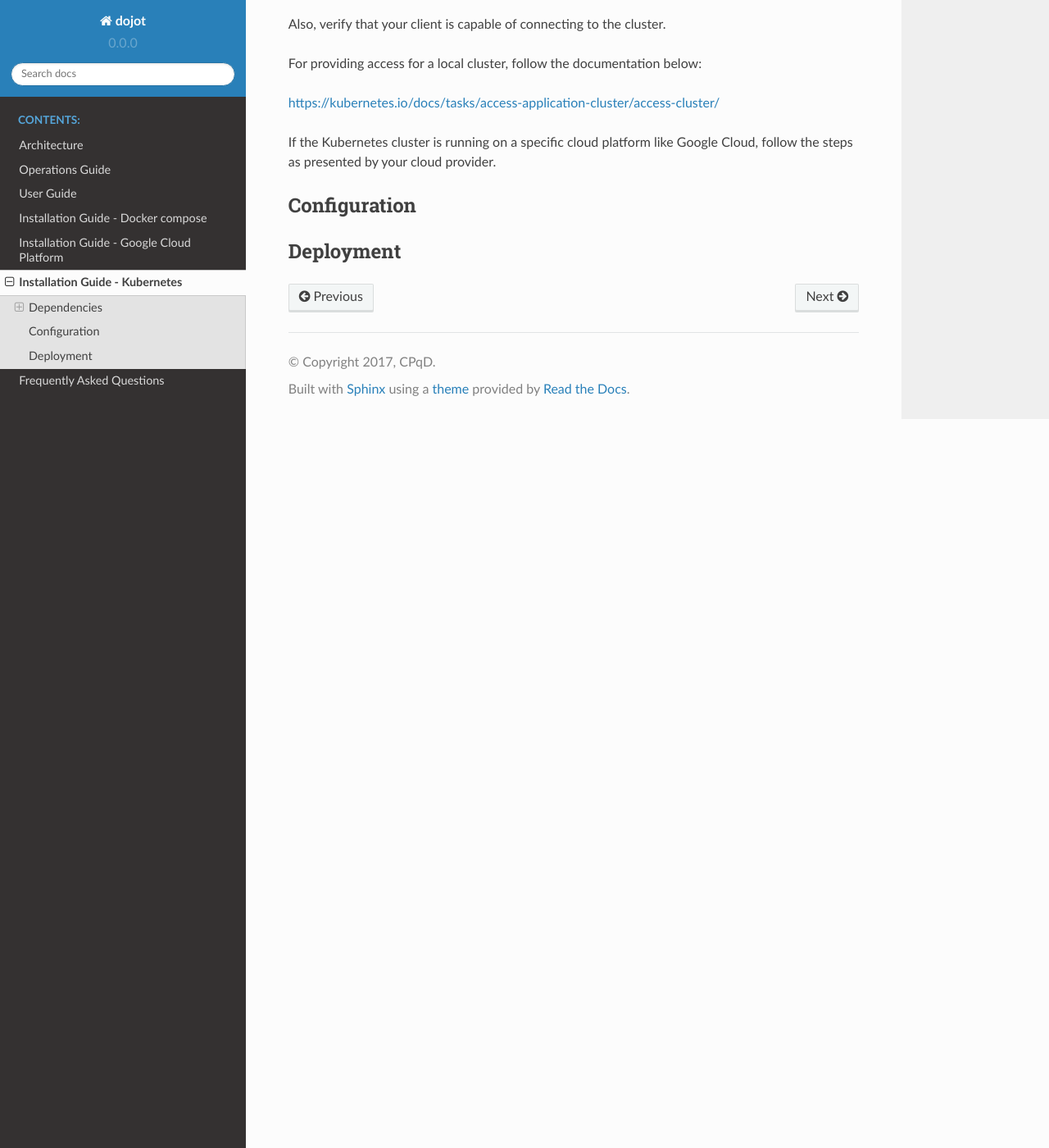
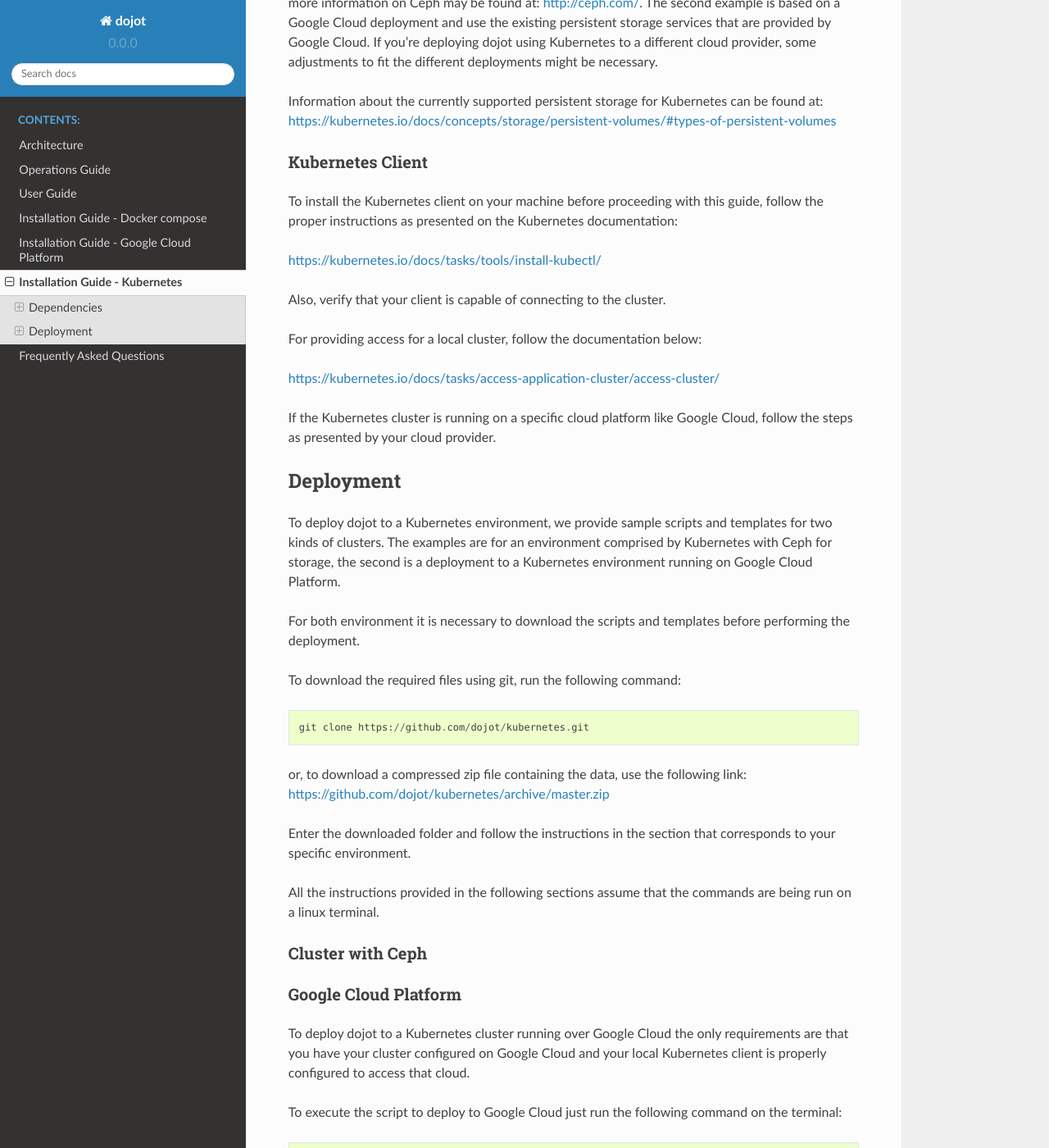
Before and after one commit to dojot/docs, a Sphinx documentation site: the page built from source/install/kube_guide.rst, in a window 1280 px wide and 1400 px high, scrolled down 1224 px. Shown: the whole window at 82% size. Built offline with Sphinx 7.4.7 and the Read the Docs theme 2.0.0, drawn with Linux system fonts in a browser that asks for light colours; some of the changed text lies outside the part shown.

Commit message:
Adds more information on a deployment to google cloud

```diff
--- a/source/install/kube_guide.rst
+++ b/source/install/kube_guide.rst
@@ -1,3 +1,5 @@
+.. _kubernetes:
+
 Installation Guide - Kubernetes
 ===============================
 
@@ -34,11 +36,18 @@
 Persistent Storage
 ******************
 
-.. TODO: Explain why persistence
-.. TODO: CEPH for local cluster
-.. TODO: Specific cloud provider storage
+To make sure that all the data from the containers running databases is persisted when containers fail or are moved
+to different nodes of the Kubernetes environment it is necessary to attach persistent storage to the database pods.
 
-To make sure that all the data
+Kubernetes requires that an infrastructure for persistent storage already exists on the cluster. As an example for how to
+configure your persistent storage we provide files for two different kind of deployments, the first is for a local deployment
+where a Ceph Cluster is used as storage backend, more information on Ceph may be found at: http://ceph.com/. The second example
+is based on a Google Cloud deployment and use the existing persistent storage services that are provided by Google Cloud.
+If you're deploying dojot using Kubernetes to a different cloud provider, some adjustments to fit the different deployments might
+be necessary.
+
+Information about the currently supported persistent storage for Kubernetes can be found at:
+https://kubernetes.io/docs/concepts/storage/persistent-volumes/#types-of-persistent-volumes
 
 Kubernetes Client
 *****************
@@ -57,8 +66,55 @@
 If the Kubernetes cluster is running on a specific cloud platform like Google Cloud,
 follow the steps as presented by your cloud provider.
 
-Configuration
--------------
-
 Deployment
 ----------
+
+To deploy dojot to a Kubernetes environment, we provide sample scripts and templates for two kinds of clusters. The examples
+are for an environment comprised by Kubernetes with Ceph for storage, the second is a deployment to a Kubernetes environment
+running on Google Cloud Platform.
+
+For both environment it is necessary to download the scripts and templates before performing the deployment.
+
+To download the required files using git, run the following command: ::
+
+  git clone https://github.com/dojot/kubernetes.git
+
+or, to download a compressed zip file containing the data, use the following link: https://github.com/dojot/kubernetes/archive/master.zip
+
+Enter the downloaded folder and follow the instructions in the section that corresponds to your specific environment.
+
+All the instructions provided in the following sections assume that the commands are being run on a linux terminal.
+
+Cluster with Ceph
+*****************
+
+  .. TODO: Explain how to create kube pool and user on ceph
+  .. TODO: Explain this steps
+
+Google Cloud Platform
+*********************
+
+To deploy dojot to a Kubernetes cluster running over Google Cloud the only requirements are that you have your cluster
+configured on Google Cloud and your local Kubernetes client is properly configured to access that cloud.
+
+To execute the script to deploy to Google Cloud just run the following command on the terminal: ::
+
+  ./deploy.sh GCP LB
+
+The selected parameters set the type of storage to be used as GCP persistent storage and also set the external access
+to use the load balancers as provided by the Google Cloud Platform.
+
+Just wait until the script finishes running and then check for when all the pods have finished starting, to check
+if all the pods are running correctly, run the command below and verify that all pods have reached a "Running" state,
+this may take a while and retries for some pods. ::
+
+  kubectl get pods -n dojot
+
+After all the pods are running, run the following command in order to obtain the public ip address that is being used by the load balancer ::
+
+  kubectl -n dojot get services external
+
+The command will return the external ip used by the load balancer, with this IP you can access that ip using any browser at
+http://EXTERNAL_IP
+
+The initial user and password are admin and admin.
```
Also changed, not shown: source/install/gcp_guide.rst (+38 -1 lines).
